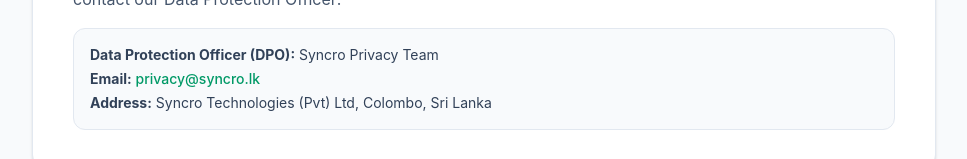
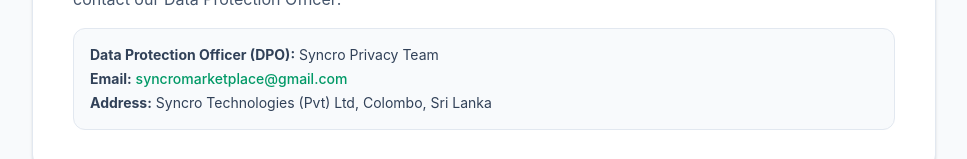
Before and after one commit to cepdnaclk/e22-co2060-Syncro, a React (Vite) app in the folder code/frontend/: page /privacy in a window 1280 px wide. Shown: the part 3237-3396 px from the top of the page, without its empty margins (312-1279 px from the left). Built offline with nearby package versions, Linux system fonts and the light colour scheme; no server answers.

Commit message:
fix(legal): set official contact email to syncromarketplace@gmail.com across terms, privacy, and support links

```diff
--- a/code/frontend/src/app/components/LegalModal.tsx
+++ b/code/frontend/src/app/components/LegalModal.tsx
@@ -155,7 +155,7 @@ export function LegalModal({ isOpen, onClose, defaultTab = 'terms', onAccept }:
               <div className="pt-4 space-y-3">
                 <h4 className="font-bold text-slate-900 dark:text-white text-base">5. Your Statutory Rights</h4>
                 <p>
-                  You retain the right to access, rectify, or request the deletion of your personal data at any time by contacting our Data Protection Officer at privacy@syncro.lk.
+                  You retain the right to access, rectify, or request the deletion of your personal data at any time by contacting our Data Protection Officer at syncromarketplace@gmail.com.
                 </p>
               </div>
             </>
--- a/code/frontend/src/app/pages/LandingPage.tsx
+++ b/code/frontend/src/app/pages/LandingPage.tsx
@@ -911,7 +911,7 @@ export function LandingPage() {
             <div>
               <h4 className="font-bold text-slate-900 dark:text-white text-sm mb-4">{t('landing.footer.support')}</h4>
               <ul className="space-y-2 text-sm text-slate-500 dark:text-slate-400">
-                <li><span className="hover:text-indigo-600 cursor-pointer">{t('landing.footer.helpCenter')}</span></li>
+                <li><a href="mailto:syncromarketplace@gmail.com" className="hover:text-indigo-600 transition-colors">{t('landing.footer.helpCenter')}</a></li>
                 <li><Link to="/terms#payments" className="hover:text-indigo-600 transition-colors">{t('landing.footer.safetyPolicy')}</Link></li>
                 <li><Link to="/terms" className="hover:text-indigo-600 transition-colors">{t('landing.footer.terms')}</Link></li>
                 <li><Link to="/privacy" className="hover:text-indigo-600 transition-colors">{t('landing.footer.privacy')}</Link></li>
--- a/code/frontend/src/app/pages/PrivacyPolicy.tsx
+++ b/code/frontend/src/app/pages/PrivacyPolicy.tsx
@@ -344,7 +344,7 @@ export function PrivacyPolicy() {
               </p>
               <div className="p-4 rounded-xl border border-slate-200 dark:border-slate-800 bg-slate-50 dark:bg-slate-900/40 text-sm space-y-1 text-slate-700 dark:text-slate-300">
                 <div><strong>Data Protection Officer (DPO):</strong> Syncro Privacy Team</div>
-                <div><strong>Email:</strong> <a href="mailto:privacy@syncro.lk" className="text-emerald-600 dark:text-emerald-400 font-medium hover:underline">privacy@syncro.lk</a></div>
+                <div><strong>Email:</strong> <a href="mailto:syncromarketplace@gmail.com" className="text-emerald-600 dark:text-emerald-400 font-medium hover:underline">syncromarketplace@gmail.com</a></div>
                 <div><strong>Address:</strong> Syncro Technologies (Pvt) Ltd, Colombo, Sri Lanka</div>
               </div>
             </section>
--- a/code/frontend/src/app/pages/TermsOfService.tsx
+++ b/code/frontend/src/app/pages/TermsOfService.tsx
@@ -395,7 +395,7 @@ export function TermsOfService() {
               </p>
               <div className="p-4 rounded-xl border border-slate-200 dark:border-slate-800 bg-slate-50 dark:bg-slate-900/40 text-sm space-y-1 text-slate-700 dark:text-slate-300">
                 <div><strong>Platform:</strong> Syncro Technologies (Private) Limited</div>
-                <div><strong>Email:</strong> <a href="mailto:support@syncro.lk" className="text-indigo-600 dark:text-indigo-400 font-medium hover:underline">support@syncro.lk</a> / <a href="mailto:legal@syncro.lk" className="text-indigo-600 dark:text-indigo-400 font-medium hover:underline">legal@syncro.lk</a></div>
+                <div><strong>Email:</strong> <a href="mailto:syncromarketplace@gmail.com" className="text-indigo-600 dark:text-indigo-400 font-medium hover:underline">syncromarketplace@gmail.com</a></div>
                 <div><strong>Location:</strong> Colombo, Western Province, Sri Lanka</div>
               </div>
             </section>
```
